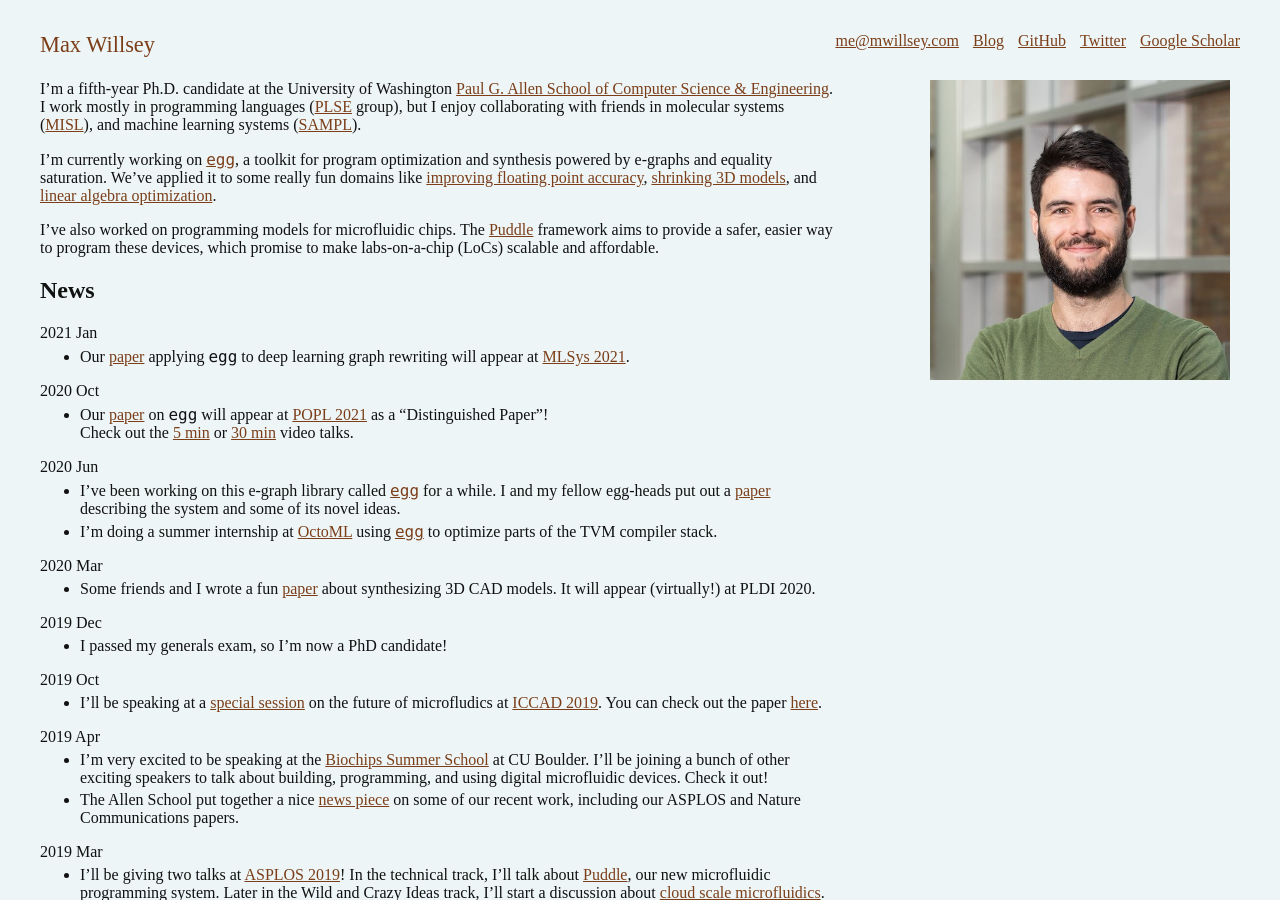
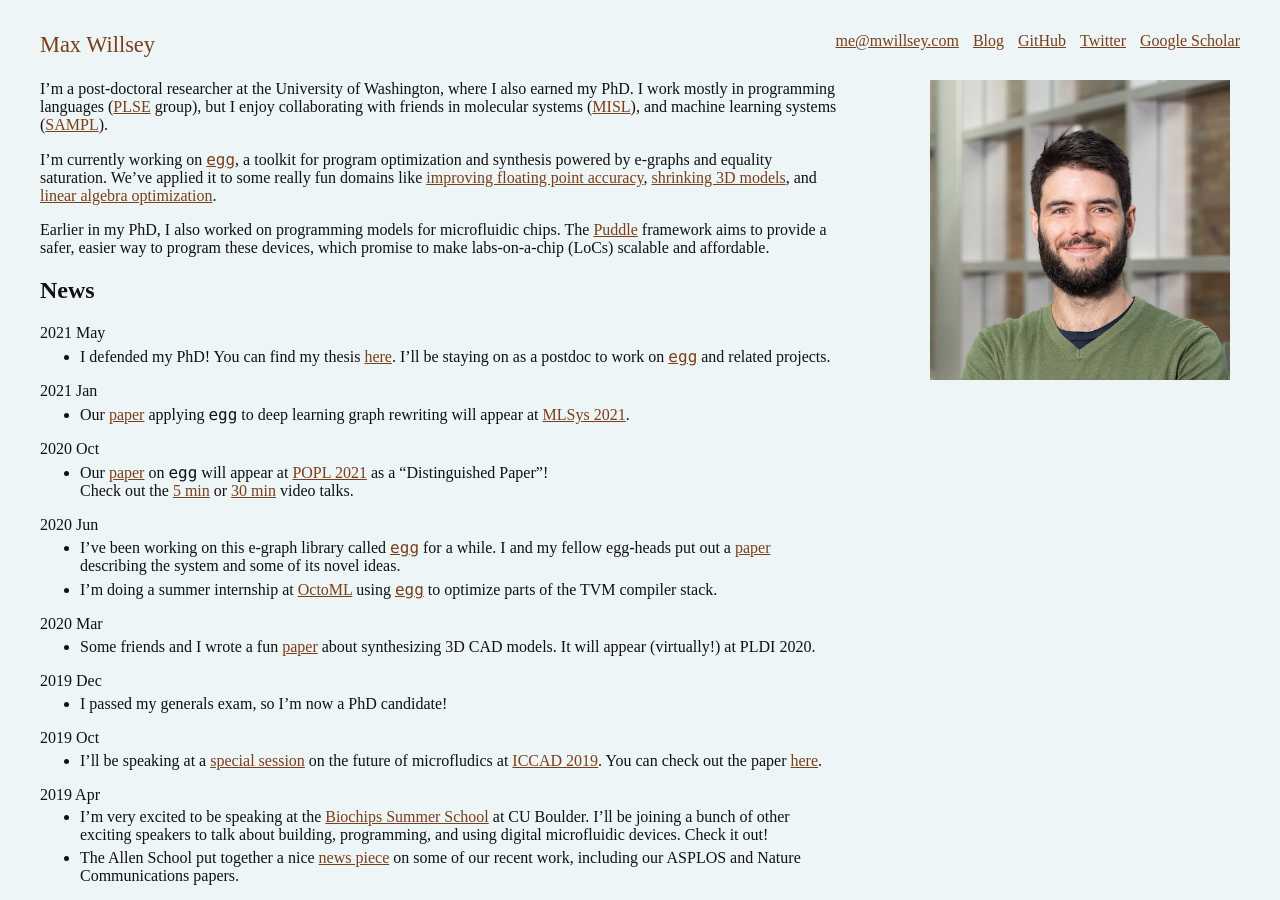
Before and after one commit to mwillsey/mwillsey.github.io, a Jekyll site: the page built from index.md, in a window 1280 px wide and 900 px high. Built offline with Jekyll 4.4.1, drawn with Linux system fonts in a browser that asks for light colours.

Commit message:
Update phd

```diff
--- a/index.md
+++ b/index.md
@@ -6,8 +6,8 @@ layout: default
 
 <img id="max-photo" style="max-height: 300px" class="right" src="/assets/max.jpg">
 
-I'm a fifth-year Ph.D. candidate at the University of Washington
-[Paul G. Allen School of Computer Science & Engineering][allen].
+I'm a post-doctoral researcher at the University of Washington, where
+ I also earned my PhD.
 I work mostly in programming languages ([PLSE] group),
   but I enjoy collaborating with friends in
   molecular systems ([MISL]),
@@ -21,7 +21,7 @@ We've applied it to some really fun domains like
   and
   [linear algebra optimization](https://arxiv.org/abs/2002.07951).
 
-I've also worked on programming models for microfluidic chips.
+Earlier in my PhD, I also worked on programming models for microfluidic chips.
 The [Puddle][] framework aims to provide a safer, easier
 way to program these devices, which promise to make labs-on-a-chip (LoCs)
 scalable and affordable.
@@ -40,6 +40,9 @@ scalable and affordable.
 
 ## News
 
+- 2021 May
+  - I defended my PhD! You can find my thesis [here](//mwillsey.com/thesis/thesis.pdf).
+    I'll be staying on as a postdoc to work on [`egg`] and related projects.
 - 2021 Jan
   - Our [paper](/papers/tensat) applying `egg` to deep learning graph rewriting
     will appear at [MLSys 2021](https://mlsys.org/Conferences/2021).
```
Also changed, not shown: cv.md (+1 -1 lines).
